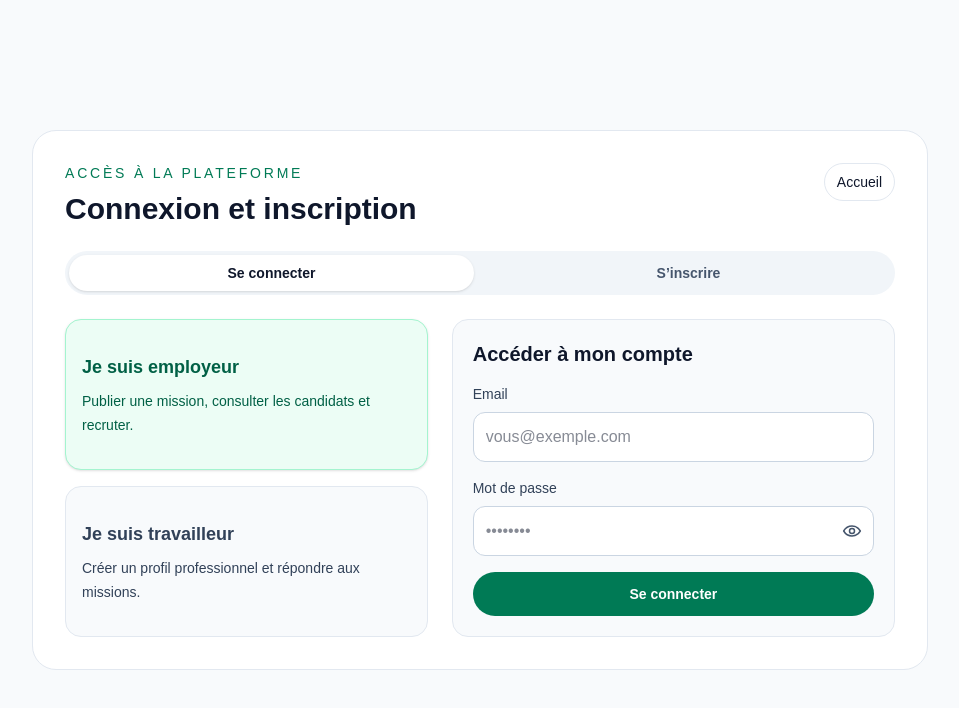
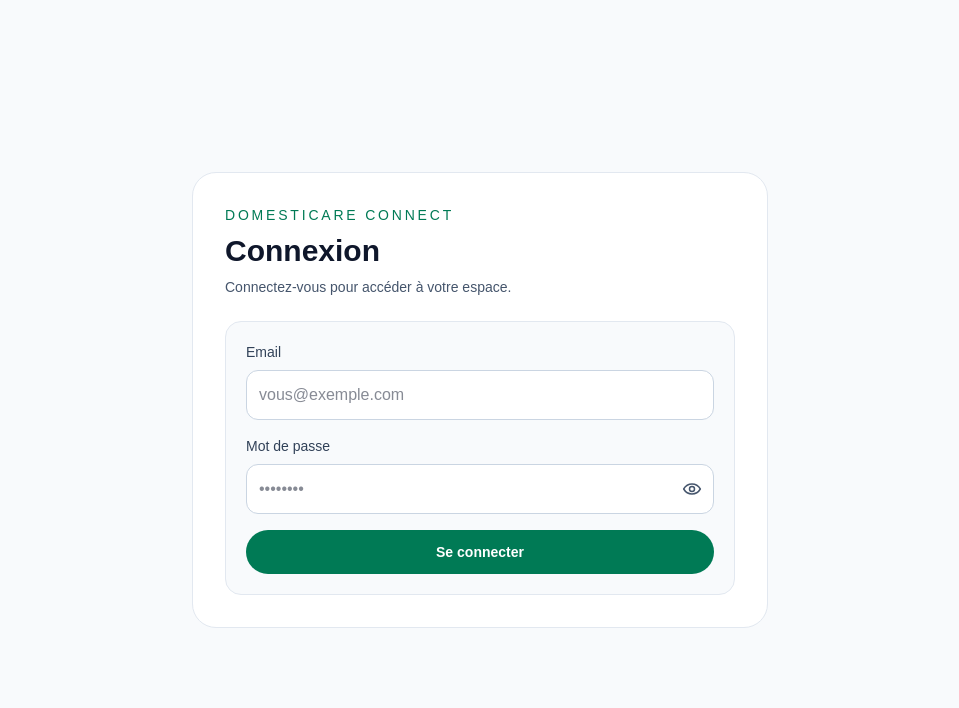
Before and after one commit to noagthiombiano257/Domesticare_Connect, a Next.js app: page /login in a window 1280 px wide. Shown: the top 708 px of the page, without its empty margins (160-1119 px from the left). Built offline with nearby package versions, Linux system fonts and the light colour scheme.

Commit message:
chore: refine role navigation and login page

```diff
--- a/src/app/employeur/page.tsx
+++ b/src/app/employeur/page.tsx
@@ -86,8 +86,6 @@ export default function EmployeurPage() {
             <h1 className="mt-2 text-3xl font-black">Recruter un travailleur</h1>
           </div>
           <nav aria-label="Navigation principale" className="flex flex-wrap gap-2">
-            <Link href="/" className="rounded-full border border-slate-200 px-3 py-2 text-sm hover:bg-slate-100">Accueil</Link>
-            <Link href="/travailleur" className="rounded-full border border-slate-200 px-3 py-2 text-sm hover:bg-slate-100">Espace travailleur</Link>
             <button type="button" onClick={handleLogout} className="rounded-full border border-rose-200 bg-rose-50 px-4 py-2 text-sm font-semibold text-rose-700 hover:bg-rose-100">Se déconnecter</button>
           </nav>
         </header>
--- a/src/app/login/page.tsx
+++ b/src/app/login/page.tsx
@@ -1,32 +1,16 @@
 "use client";
 
-import Link from "next/link";
 import { useRouter } from "next/navigation";
 import { useEffect, useState } from "react";
-import { readAuthSession, writeAuthSession, type AppRole } from "../../lib/auth";
+import { authenticateTestAccount, readAuthSession, writeAuthSession } from "../../lib/auth";
 import { notifyUser, requestNotificationPermission } from "../../lib/notifications";
-
-const roles = [
-  {
-    title: "Je suis employeur",
-    description: "Publier une mission, consulter les candidats et recruter.",
-    value: "employeur" as const,
-  },
-  {
-    title: "Je suis travailleur",
-    description: "Créer un profil professionnel et répondre aux missions.",
-    value: "travailleur" as const,
-  },
-];
 
 export default function LoginPage() {
   const router = useRouter();
-  const [mode, setMode] = useState<"login" | "register">("login");
-  const [name, setName] = useState("");
   const [email, setEmail] = useState("");
   const [password, setPassword] = useState("");
   const [showPassword, setShowPassword] = useState(false);
-  const [role, setRole] = useState<AppRole>("employeur");
+  const [error, setError] = useState("");
 
   useEffect(() => {
     const session = readAuthSession();
@@ -37,96 +21,36 @@ export default function LoginPage() {
   function handleSubmit(event: React.FormEvent<HTMLFormElement>) {
     event.preventDefault();
 
-    const trimmedEmail = email.trim();
-    const trimmedName = name.trim() || trimmedEmail.split("@")[0] || "Utilisateur";
-
-    if (!trimmedEmail || !password.trim()) return;
+    const account = authenticateTestAccount(email, password);
+    if (!account) {
+      setError("Vérifiez votre adresse e-mail et votre mot de passe.");
+      return;
+    }
 
     const session = {
-      email: trimmedEmail,
-      name: trimmedName,
-      role,
+      email: account.email,
+      name: account.name,
+      role: account.role,
       loggedInAt: new Date().toISOString(),
     };
 
     writeAuthSession(session);
     void requestNotificationPermission();
-    notifyUser(
-      mode === "register" ? "Inscription réussie" : "Connexion réussie",
-      mode === "register"
-        ? `Bienvenue ${trimmedName}, votre compte a bien été créé.`
-        : `Bienvenue ${trimmedName}, vous êtes maintenant connecté.`
-    );
-    router.replace(role === "employeur" ? "/employeur" : "/travailleur");
+    notifyUser("Connexion réussie", `Bienvenue ${account.name}, vous êtes maintenant connecté.`);
+    router.replace(account.role === "employeur" ? "/employeur" : "/travailleur");
   }
 
   return (
     <main className="flex min-h-screen items-center justify-center bg-slate-50 p-4 text-slate-900 sm:p-6">
-      <div className="w-full max-w-4xl rounded-3xl border border-slate-200 bg-white p-6 sm:p-8">
-        <div className="flex items-start justify-between gap-4">
-          <div>
-            <p className="text-sm uppercase tracking-[0.2em] text-emerald-700">Accès à la plateforme</p>
-            <h1 className="mt-2 text-3xl font-black">Connexion et inscription</h1>
-          </div>
-          <Link href="/" className="shrink-0 rounded-full border border-slate-200 px-3 py-2 text-sm hover:bg-slate-100">Accueil</Link>
+      <div className="w-full max-w-xl rounded-3xl border border-slate-200 bg-white p-6 sm:p-8">
+        <div>
+          <p className="text-sm uppercase tracking-[0.2em] text-emerald-700">DomestiCare Connect</p>
+          <h1 className="mt-2 text-3xl font-black">Connexion</h1>
+          <p className="mt-2 text-sm text-slate-600">Connectez-vous pour accéder à votre espace.</p>
         </div>
 
-        <div className="mt-6 flex gap-3 rounded-full bg-slate-100 p-1">
-          <button
-            type="button"
-            onClick={() => setMode("login")}
-            className={`flex-1 rounded-full px-4 py-2 text-sm font-semibold transition ${
-              mode === "login" ? "bg-white text-slate-900 shadow-sm" : "text-slate-600"
-            }`}
-          >
-            Se connecter
-          </button>
-          <button
-            type="button"
-            onClick={() => setMode("register")}
-            className={`flex-1 rounded-full px-4 py-2 text-sm font-semibold transition ${
-              mode === "register" ? "bg-white text-slate-900 shadow-sm" : "text-slate-600"
-            }`}
-          >
-            S’inscrire
-          </button>
-        </div>
-
-        <div className="mt-6 grid gap-6 lg:grid-cols-[0.9fr_1.1fr]">
-          <div className="grid gap-4">
-            {roles.map((option) => (
-              <button
-                key={option.value}
-                type="button"
-                onClick={() => setRole(option.value)}
-                className={`rounded-2xl border p-4 text-left transition ${
-                  role === option.value
-                    ? "border-emerald-200 bg-emerald-50 text-emerald-800 shadow-sm"
-                    : "border-slate-200 bg-slate-50 text-slate-700 hover:border-slate-300 hover:bg-slate-100"
-                }`}
-              >
-                <p className="text-lg font-bold">{option.title}</p>
-                <p className="mt-2 text-sm leading-6">{option.description}</p>
-              </button>
-            ))}
-          </div>
-
-          <form onSubmit={handleSubmit} className="rounded-2xl border border-slate-200 bg-slate-50 p-5">
-            <h2 className="text-xl font-bold">{mode === "login" ? "Accéder à mon compte" : "Créer un compte"}</h2>
-            <div className="mt-4 space-y-4">
-              {mode === "register" && (
-                <div>
-                  <label htmlFor="name" className="mb-2 block text-sm font-medium text-slate-700">Nom complet</label>
-                  <input
-                    id="name"
-                    value={name}
-                    onChange={(event) => setName(event.target.value)}
-                    className="w-full rounded-xl border border-slate-300 bg-white p-3"
-                    placeholder="Ex. Awa Diallo"
-                  />
-                </div>
-              )}
-
+        <form onSubmit={handleSubmit} className="mt-6 rounded-2xl border border-slate-200 bg-slate-50 p-5">
+          <div className="space-y-4">
               <div>
                 <label htmlFor="email" className="mb-2 block text-sm font-medium text-slate-700">Email</label>
                 <input
@@ -174,12 +98,13 @@ export default function LoginPage() {
                 </div>
               </div>
 
+              {error && <p role="alert" className="text-sm font-medium text-rose-700">{error}</p>}
+
               <button type="submit" className="w-full rounded-full bg-emerald-700 px-5 py-3 text-sm font-semibold text-white hover:bg-emerald-800">
-                {mode === "login" ? "Se connecter" : "Créer mon compte"}
+                Se connecter
               </button>
-            </div>
-          </form>
-        </div>
+          </div>
+        </form>
       </div>
     </main>
   );
--- a/src/app/travailleur/page.tsx
+++ b/src/app/travailleur/page.tsx
@@ -1,6 +1,5 @@
 "use client";
 
-import Link from "next/link";
 import { useRouter } from "next/navigation";
 import { useEffect, useState, type FormEvent } from "react";
 import {
@@ -86,8 +85,6 @@ export default function TravailleurPage() {
             <h1 className="mt-2 text-3xl font-black">Créer mon profil professionnel</h1>
           </div>
           <nav aria-label="Navigation principale" className="flex flex-wrap gap-2">
-            <Link href="/" className="rounded-full border border-slate-200 px-3 py-2 text-sm hover:bg-slate-100">Accueil</Link>
-            <Link href="/employeur" className="rounded-full border border-slate-200 px-3 py-2 text-sm hover:bg-slate-100">Espace employeur</Link>
             <button type="button" onClick={handleLogout} className="rounded-full border border-rose-200 bg-rose-50 px-4 py-2 text-sm font-semibold text-rose-700 hover:bg-rose-100">Se déconnecter</button>
           </nav>
         </header>
--- a/src/lib/auth.ts
+++ b/src/lib/auth.ts
@@ -7,7 +7,29 @@ export type AuthSession = {
   loggedInAt: string;
 };
 
+export const TEST_ACCOUNTS: Record<AppRole, Omit<AuthSession, "loggedInAt"> & { password: string }> = {
+  employeur: {
+    email: "employeur@test.com",
+    name: "Employeur Démo",
+    role: "employeur",
+    password: "Employeur2026!",
+  },
+  travailleur: {
+    email: "travailleur@test.com",
+    name: "Travailleur Démo",
+    role: "travailleur",
+    password: "Travailleur2026!",
+  },
+};
+
 export const AUTH_STORAGE_KEY = "domesticare-auth";
+
+export function authenticateTestAccount(email: string, password: string) {
+  const normalizedEmail = email.trim().toLowerCase();
+  return Object.values(TEST_ACCOUNTS).find(
+    (account) => account.email === normalizedEmail && account.password === password
+  ) ?? null;
+}
 
 export function readAuthSession(): AuthSession | null {
   if (typeof window === "undefined") return null;
@@ -17,15 +39,17 @@ export function readAuthSession(): AuthSession | null {
     if (!raw) return null;
 
     const parsed = JSON.parse(raw) as Partial<AuthSession>;
+    const account = Object.values(TEST_ACCOUNTS).find(
+      (candidate) => candidate.email === parsed?.email && candidate.role === parsed?.role
+    );
     if (
-      typeof parsed?.email === "string" &&
-      typeof parsed?.name === "string" &&
-      (parsed?.role === "employeur" || parsed?.role === "travailleur")
+      account &&
+      parsed?.name === account.name
     ) {
       return {
-        email: parsed.email,
-        name: parsed.name,
-        role: parsed.role,
+        email: account.email,
+        name: account.name,
+        role: account.role,
         loggedInAt: typeof parsed.loggedInAt === "string" ? parsed.loggedInAt : new Date().toISOString(),
       };
     }
```
